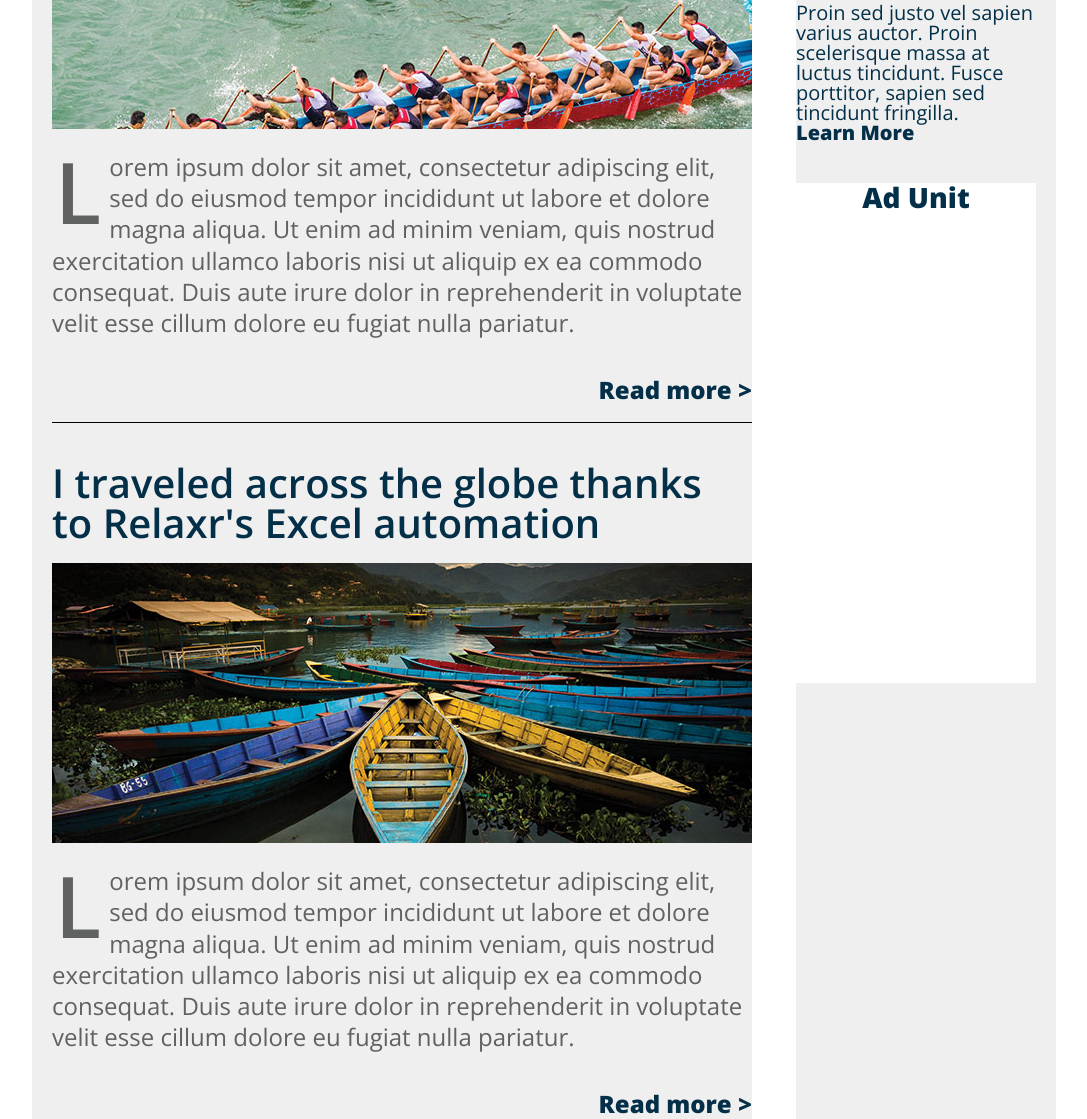
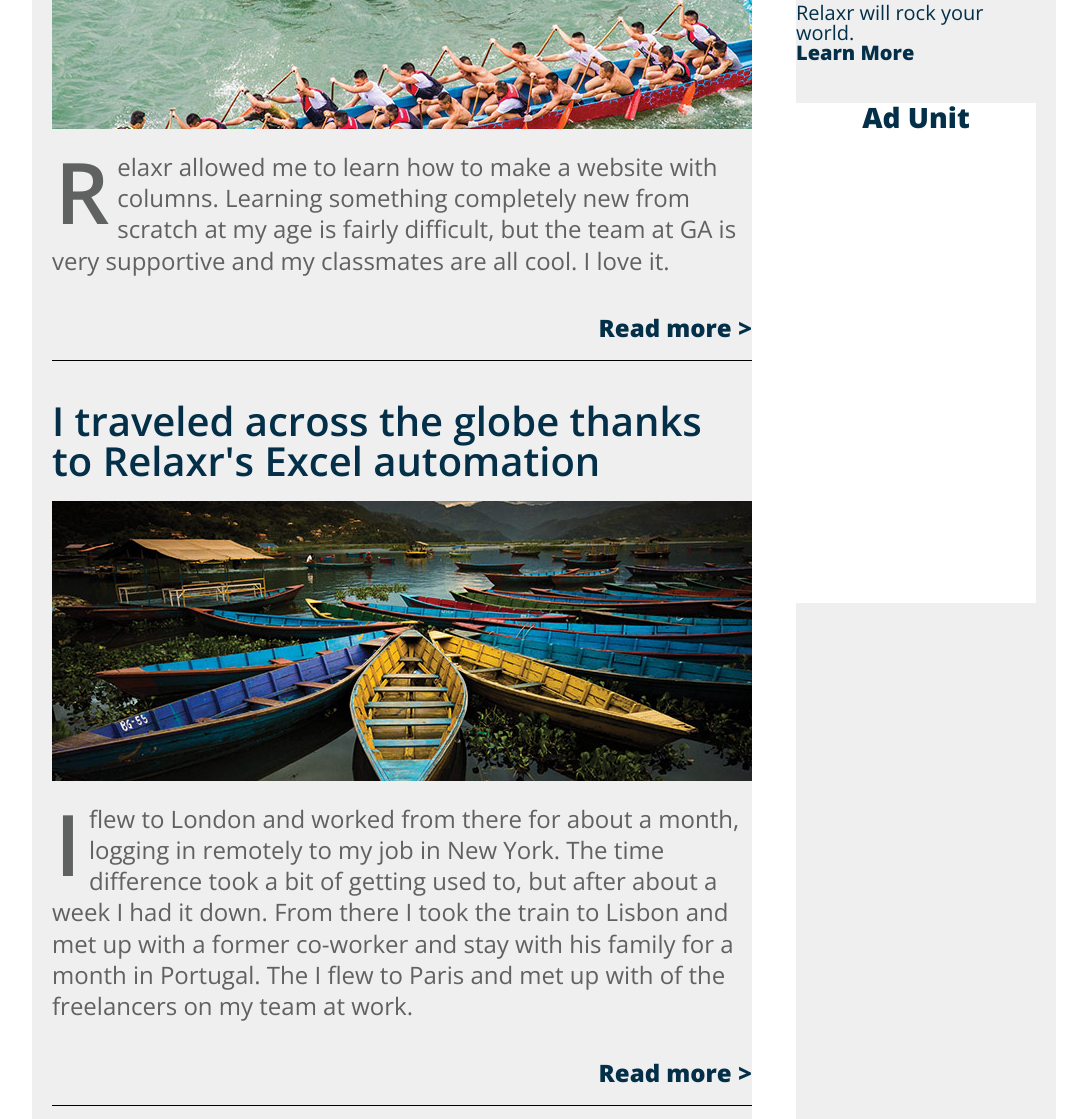
Before and after one commit to davepenick/GA, a plain HTML site: page Homework_3/index.html in a window 1280 px wide. Shown: the part 391-1510 px from the top of the page, without its empty margins (96-1183 px from the left). Drawn offline with nearby package versions, Linux system fonts and the light colour scheme.

Commit message:
Homework 3 changes

```diff
--- a/Homework_3/index.html
+++ b/Homework_3/index.html
@@ -36,10 +36,12 @@
           How I implemented Relaxr in 2 weeks and changed my life
         </p>
 
-        <img id="rowers" title="life changing" src="images/blog_photo1.jpg">
+        <img src="images/blog_photo1.jpg">
 
         <p class="filler">
-          Lorem ipsum dolor sit amet, consectetur adipiscing elit, sed do eiusmod tempor incididunt ut labore et dolore magna aliqua. Ut enim ad minim veniam, quis nostrud exercitation ullamco laboris nisi ut aliquip ex ea commodo consequat. Duis aute irure dolor in reprehenderit in voluptate velit esse cillum dolore eu fugiat nulla pariatur.
+          Relaxr allowed me to learn how to make a website with columns. Learning something completely new from scratch
+          at my age is fairly difficult, but the team at GA is very supportive and my classmates are all cool.
+          I love it.
         </p>
 
         <p class="read-more">
@@ -52,10 +54,10 @@
           I traveled across the globe thanks to Relaxr's Excel automation
         </p>
 
-        <img id="boats" title="life changing" src="images/blog_photo2.jpg">
+        <img src="images/blog_photo2.jpg">
 
         <p class="filler">
-          Lorem ipsum dolor sit amet, consectetur adipiscing elit, sed do eiusmod tempor incididunt ut labore et dolore magna aliqua. Ut enim ad minim veniam, quis nostrud exercitation ullamco laboris nisi ut aliquip ex ea commodo consequat. Duis aute irure dolor in reprehenderit in voluptate velit esse cillum dolore eu fugiat nulla pariatur.
+          I flew to London and worked from there for about a month, logging in remotely to my job in New York. The time difference took a bit of getting used to, but after about a week I had it down. From there I took the train to Lisbon and met up with a former co-worker and stay with his family for a month in Portugal. The I flew to Paris and met up with of the freelancers on my team at work.
         </p>
 
         <p class="read-more">
@@ -79,7 +81,7 @@
           <p class="category">Business tips</p>
 
         <p class="sidebar-header" id="about">About Relaxr</p>
-          <p id="about-text">Proin sed justo vel sapien varius auctor. Proin scelerisque massa at luctus tincidunt. Fusce porttitor, sapien sed tincidunt fringilla.</p>
+          <p id="about-text">Relaxr will rock your world.</p>
           <p id="learn-more">Learn More</p>
 
         <p id="ad-unit">Ad Unit</p>
```
